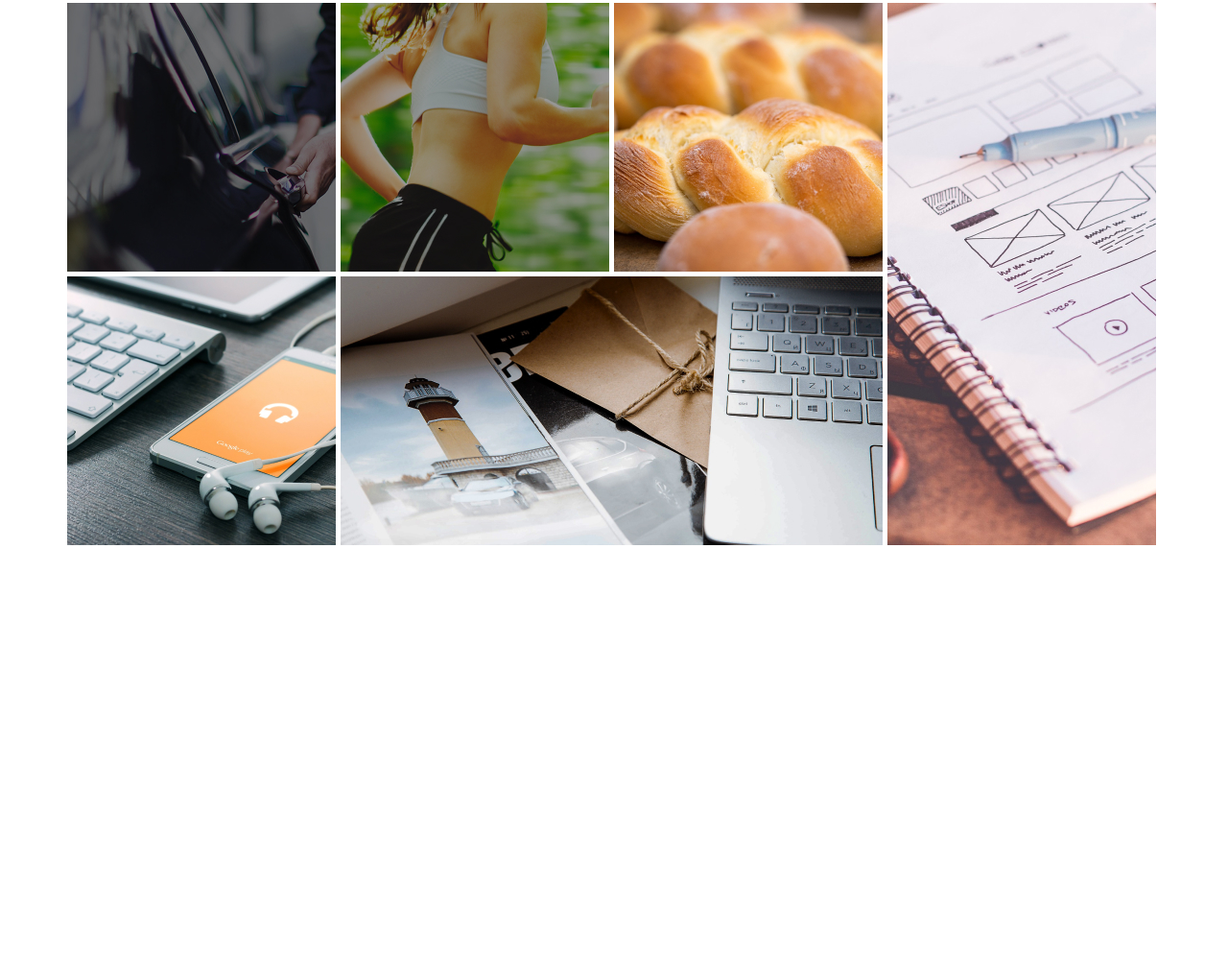
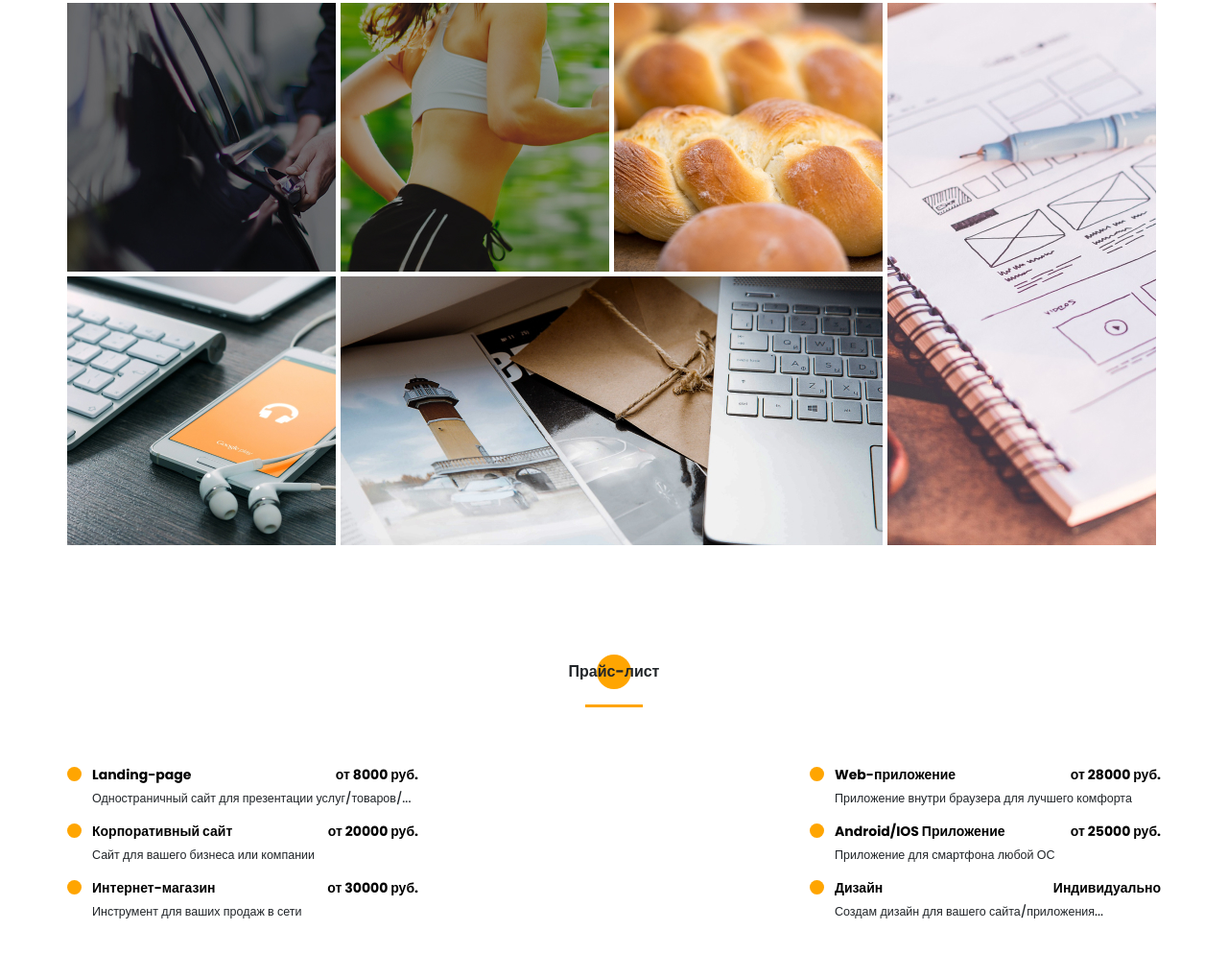
Before and after one commit to Daniil-Sharukha/Portfolio, a plain HTML site: page src/index.html in a window 1280 px wide. Shown: the part 3804-4823 px from the top of the page at 96% size. Before the commit the page ends 4432 px from the top, so only its background shows below. Drawn offline with nearby package versions, Linux system fonts and the light colour scheme; files that its build step writes are made by us from their sources; files whose address does not match are found by name.

Commit message:
+ section with pricing

```diff
--- a/src/index.html
+++ b/src/index.html
@@ -396,6 +396,65 @@
         </div>
     </section>
 
+    <section class="price">
+        <div class="container">
+            <h2 class="title title_fz16 skills__title">Прайс-лист</h2>
+            <div class="divider"></div>
+
+            <div class="price-grid">
+                <div class="price-grid__item">
+                    <div class="price-grid__bold">
+                        <div class="price-grid__title">Landing-page</div>
+                        <div class="price-grid__cost">от 8000 руб.</div>
+                    </div>
+                    <div class="price-grid__descr">Одностраничный сайт для презентации услуг/товаров/...</div>
+                </div>
+
+                <div class="price-grid__item">
+                    <div class="price-grid__bold">
+                        <div class="price-grid__title">Web-приложение</div>
+                        <div class="price-grid__cost">от 28000 руб.</div>
+                    </div>
+                    <div class="price-grid__descr">Приложение внутри браузера для лучшего комфорта</div>
+                </div>
+
+                <div class="price-grid__item">
+                    <div class="price-grid__bold">
+                        <div class="price-grid__title">Корпоративный сайт</div>
+                        <div class="price-grid__cost">от 20000 руб.</div>
+                    </div>
+                    <div class="price-grid__descr">Сайт для вашего бизнеса или компании</div>
+                </div>
+
+                <div class="price-grid__item">
+                    <div class="price-grid__bold">
+                        <div class="price-grid__title">Android/IOS Приложение</div>
+                        <div class="price-grid__cost">от 25000 руб.</div>
+                    </div>
+                    <div class="price-grid__descr">Приложение для смартфона любой ОС</div>
+                </div>
+
+                <div class="price-grid__item">
+                    <div class="price-grid__bold">
+                        <div class="price-grid__title">Интернет-магазин</div>
+                        <div class="price-grid__cost">от 30000 руб.</div>
+                    </div>
+                    <div class="price-grid__descr">Инструмент для ваших продаж в сети</div>
+                </div>
+
+                <div class="price-grid__item">
+                    <div class="price-grid__bold">
+                        <div class="price-grid__title">Дизайн</div>
+                        <div class="price-grid__cost">Индивидуально</div>
+                    </div>
+                    <div class="price-grid__descr">Создам дизайн для вашего сайта/приложения...</div>
+                </div>
+
+
+            </div>
+        </div>
+    </section>
+
     <script src="js/script.js"></script>
 </body>
 </html>
--- /dev/null
+++ b/src/sass/blocks/_price.sass
@@ -0,0 +1,28 @@
+.price
+    padding: 60px 0
+    .divider
+       margin: 22px auto 0
+    &-grid
+        display: grid
+        padding-top: 60px
+        grid-template: repeat(3, 44px) / repeat(2, 366px)
+        justify-content: space-between
+        gap: 15px 0
+        &__item
+            padding-left: 26px
+            position: relative
+            @include before_circle
+            &::before
+                width: 15px
+                height: 15px
+                top: 5%
+        &__bold
+            display: flex
+            justify-content: space-between
+            font-size: 14px
+            font-weight: bold
+            color: #000
+        &__descr
+            font-size: 12.5px
+            font-weight: 500
+            margin-top: 5px
--- a/src/sass/style.sass
+++ b/src/sass/style.sass
@@ -27,3 +27,4 @@
 @import 'blocks/resume'
 @import 'blocks/skills'
 @import 'blocks/portfolio'
+@import 'blocks/price'
```
Also changed, not shown: dist/index.html (+1 -1 lines), dist/css/style.min.css.
